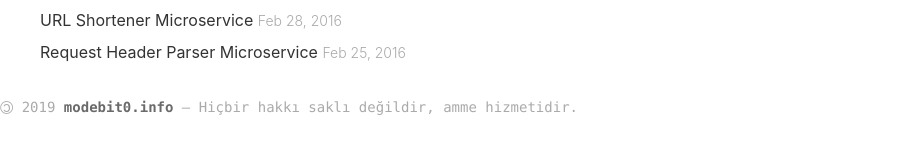
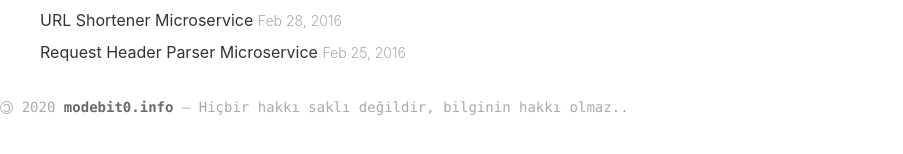
Before and after one commit to onkagitci/onkagitci, a Jekyll site: the page built from index.html, in a window 1280 px wide. Shown: the part 310-464 px from the top of the page, without its empty margins (0-903 px from the left). Built offline with Jekyll 4.4.1, drawn with Linux system fonts in a browser that asks for light colours; nearby versions of some CDN libraries; library files that are not in the unit come from our copies.

Commit message:
Update footer.html

```diff
--- a/_includes/footer.html
+++ b/_includes/footer.html
@@ -1,5 +1,5 @@
 <footer class="footer-content">
 <div class="copyright">
-        <p><span class="copyleft">&copy;</span> 2019 <a href="http://modebit0.info/"><strong>modebit0.info</strong></a> ―  Hiçbir hakkı saklı değildir, amme hizmetidir.</p>
+        <p><span class="copyleft">&copy;</span> 2020 <a href="http://modebit0.info/"><strong>modebit0.info</strong></a> ―  Hiçbir hakkı saklı değildir, bilginin hakkı olmaz.. </p>
       </div>
 </footer>
```
